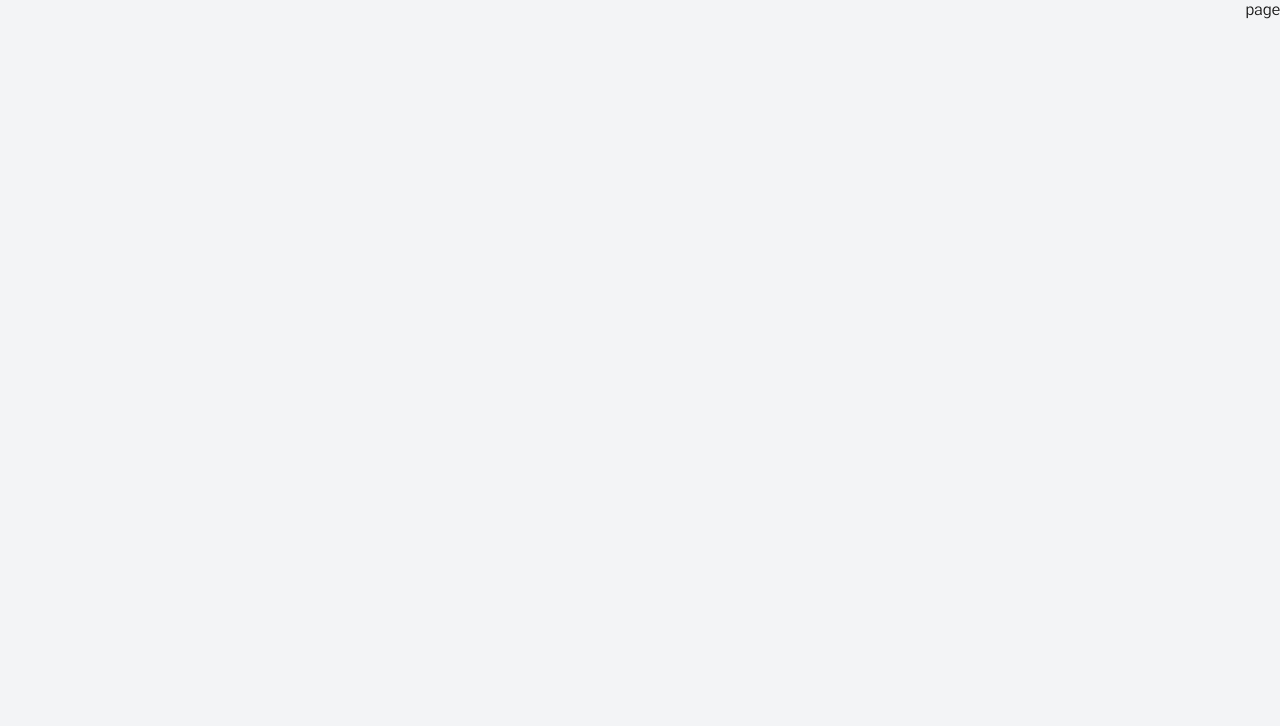
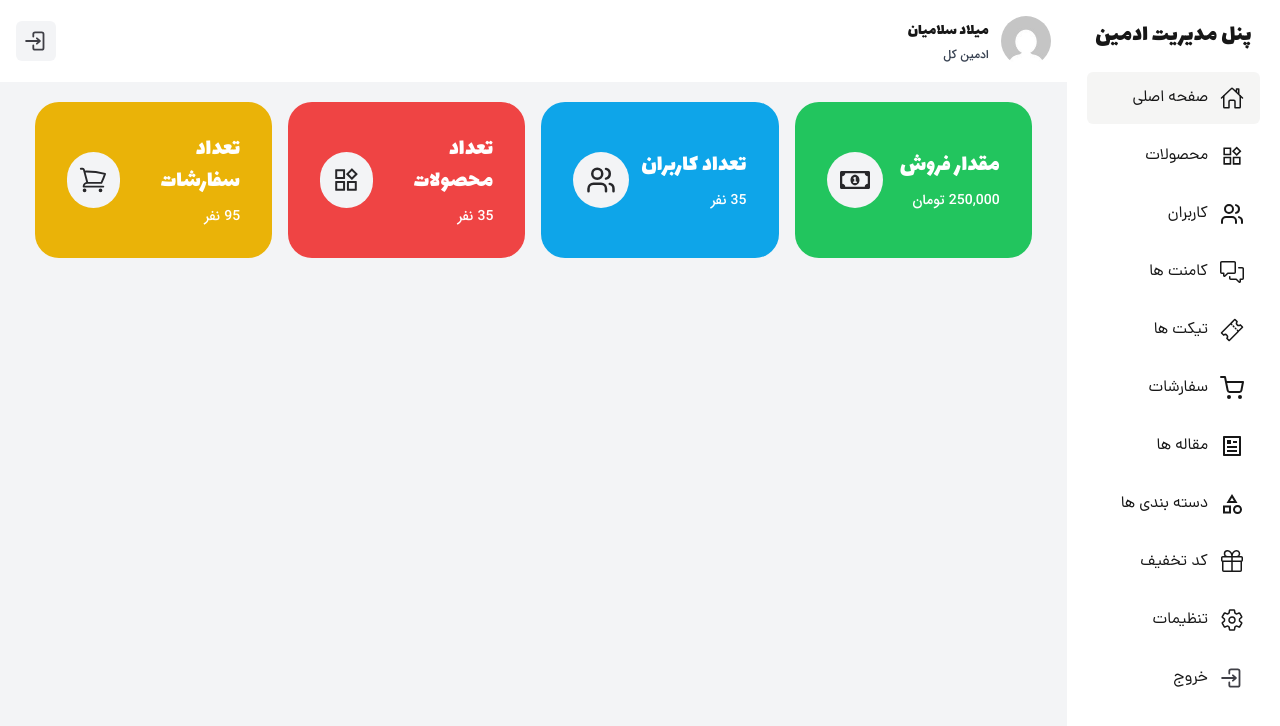
Before and after one commit to milad1385/tool-shop, a Next.js app: page /p-admin in a window 1280 px wide. Shown: the top 726 px of the page. Built offline with nearby package versions, Linux system fonts and the light colour scheme.

Commit message:
add admin panel main layout

```diff
--- /dev/null
+++ b/src/app/p-admin/layout.tsx
@@ -0,0 +1,17 @@
+import Sidebar from "@/components/modules/p-admin/Sidebar";
+import Topbar from "@/components/modules/p-admin/Topbar";
+import React from "react";
+
+function layout({ children }: { children: React.ReactNode }) {
+  return (
+    <div className="grid grid-cols-12 h-screen">
+      <Sidebar />
+      <div className="col-span-12 lg:col-span-10">
+        <Topbar />
+        <div className="p-5">{children}</div>
+      </div>
+    </div>
+  );
+}
+
+export default layout;
--- a/src/app/p-admin/page.tsx
+++ b/src/app/p-admin/page.tsx
@@ -1,9 +1,13 @@
-import React from 'react'
+import Container from "@/components/modules/p-admin/Container";
+import Stats from "@/components/templates/p-admin/Stats";
+import React from "react";
 
 function page() {
   return (
-    <div>page</div>
-  )
+    <Container>
+      <Stats />
+    </Container>
+  );
 }
 
-export default page
+export default page;
--- /dev/null
+++ b/src/components/modules/p-admin/Container.tsx
@@ -0,0 +1,7 @@
+import React from "react";
+
+function Container({ children }: { children: React.ReactNode }) {
+  return <div className="container">{children}</div>;
+}
+
+export default Container;
--- /dev/null
+++ b/src/components/modules/p-admin/Logout.tsx
@@ -0,0 +1,15 @@
+import React from "react";
+import { HiMiniArrowRightEndOnRectangle } from "react-icons/hi2";
+
+function Logout() {
+  return (
+    <div
+      className={`flex items-center gap-x-2 text-[15px] cursor-pointer  md:text-base p-3 md:py-3.5 md:px-4 hover:bg-stone-100 rounded-md duration-300`}
+    >
+      <HiMiniArrowRightEndOnRectangle className="text-2xl text-zinc-700" />
+      <span className="mr-1">خروج</span>
+    </div>
+  );
+}
+
+export default Logout;
--- /dev/null
+++ b/src/components/modules/p-admin/MenuItem.tsx
@@ -0,0 +1,25 @@
+"use client";
+import { ILinks } from "@/libs/types";
+import Link from "next/link";
+import { usePathname } from "next/navigation";
+import React from "react";
+
+function MenuItem({ title, href, icon }: ILinks) {
+  const pathname = usePathname();
+
+  const isActive = pathname === href;
+
+  return (
+    <Link
+      href={href}
+      className={`flex items-center  gap-x-2 text-[15px] md:text-base p-3 md:py-3.5 md:px-4 hover:bg-stone-100 rounded-md duration-300 ${
+        isActive ? "bg-stone-100" : ""
+      }`}
+    >
+      {icon}
+      <span className="mr-1">{title}</span>
+    </Link>
+  );
+}
+
+export default MenuItem;
--- /dev/null
+++ b/src/components/modules/p-admin/Sidebar.tsx
@@ -0,0 +1,21 @@
+import { adminPanelLinks } from "@/constants/data";
+import MenuItem from "./MenuItem";
+import Logout from "./Logout";
+
+function Sidebar() {
+  return (
+    <div className="col-span-2 bg-white">
+      <div className="sticky top-0 p-5">
+        <h1 className="font-Lalezar text-2xl text-center">پنل مدیریت ادمین</h1>
+        <ul className="mt-5 space-y-1.5">
+          {adminPanelLinks.map((link) => (
+            <MenuItem {...link} key={link.id} />
+          ))}
+          <Logout/>
+        </ul>
+      </div>
+    </div>
+  );
+}
+
+export default Sidebar;
--- /dev/null
+++ b/src/components/modules/p-admin/Topbar.tsx
@@ -0,0 +1,27 @@
+import Image from "next/image";
+import Logout from "@/components/templates/p-admin/Logout";
+
+function Topbar() {
+  return (
+    <div className="bg-white sticky top-0 z-50 p-4 flex items-center justify-between">
+      <div className="flex items-center gap-x-3">
+        <Image
+          src="/images/user.jpg"
+          width={1920}
+          height={1080}
+          alt="user-profile"
+          className="w-[50px] h-[50px] rounded-full"
+        />
+        <div className="flex flex-col gap-y-1">
+          <span className="font-Lalezar">میلاد سلامیان</span>
+          <span className="text-xs font-IranMedium text-gray-700">ادمین کل</span>
+        </div>
+      </div>
+      <div>
+        <Logout/>
+      </div>
+    </div>
+  );
+}
+
+export default Topbar;
--- /dev/null
+++ b/src/components/templates/p-admin/Logout.tsx
@@ -0,0 +1,12 @@
+import React from "react";
+import { HiMiniArrowRightEndOnRectangle } from "react-icons/hi2";
+
+function Logout() {
+  return (
+    <button className="bg-gray-100 size-10 flex-center rounded-md hover:bg-gray-200 transition-all">
+      <HiMiniArrowRightEndOnRectangle className="text-2xl text-zinc-700" />
+    </button>
+  );
+}
+
+export default Logout;
--- /dev/null
+++ b/src/components/templates/p-admin/Stats.tsx
@@ -0,0 +1,45 @@
+import StatBox from "@/components/modules/p-user/StatBox";
+import React from "react";
+import { AiOutlineProduct } from "react-icons/ai";
+import { FaRegMoneyBillAlt } from "react-icons/fa";
+import { HiOutlineShoppingCart } from "react-icons/hi2";
+import { LuUsers } from "react-icons/lu";
+
+function Stats() {
+  return (
+    <div className="grid grid-cols-2  lg:grid-cols-4 gap-4 mb-5">
+      <StatBox
+        title="مقدار فروش"
+        icon={
+          <FaRegMoneyBillAlt className="text-zinc-800 text-xl md:text-3xl" />
+        }
+        className="bg-green-500 text-white"
+        desc="250,000 تومان"
+      />
+      <StatBox
+        title="تعداد کاربران"
+        icon={<LuUsers className="text-zinc-800 text-xl md:text-3xl" />}
+        className="bg-sky-500 text-white"
+        desc="35 نفر"
+      />
+      <StatBox
+        title="تعداد محصولات"
+        icon={
+          <AiOutlineProduct className="text-zinc-800 text-xl md:text-3xl" />
+        }
+        className="bg-red-500 text-white"
+        desc="35 نفر"
+      />
+      <StatBox
+        title="تعداد سفارشات"
+        icon={
+          <HiOutlineShoppingCart className="text-zinc-800 text-xl md:text-3xl" />
+        }
+        className="bg-yellow-500 text-white"
+        desc="95 نفر"
+      />
+    </div>
+  );
+}
+
+export default Stats;
--- a/src/constants/data.tsx
+++ b/src/constants/data.tsx
@@ -7,10 +7,20 @@ import {
   HiOutlineUser,
 } from "react-icons/hi2";
 import { LiaComments } from "react-icons/lia";
-import { IoTicketOutline } from "react-icons/io5";
+import {
+  IoHomeOutline,
+  IoSettingsOutline,
+  IoTicketOutline,
+} from "react-icons/io5";
 import { IoIosHome } from "react-icons/io";
 import { FaHeart, FaTools } from "react-icons/fa";
 import { BsBasket2Fill } from "react-icons/bs";
+import { AiOutlineProduct } from "react-icons/ai";
+import { LuUsers } from "react-icons/lu";
+import { GoCommentDiscussion, GoGift } from "react-icons/go";
+import { FiShoppingCart } from "react-icons/fi";
+import { RiArticleLine } from "react-icons/ri";
+import { MdOutlineCategory } from "react-icons/md";
 
 export const priority = [
   { id: 1, value: 1, label: "بسیار بالا" },
@@ -69,6 +79,69 @@ export const links = [
   },
 ];
 
+export const adminPanelLinks = [
+  {
+    id: 1,
+    title: "صفحه اصلی",
+    href: "/p-admin",
+    icon: <IoHomeOutline className="text-2xl" />,
+  },
+  {
+    id: 2,
+    title: "محصولات",
+    href: "/p-admin/products",
+    icon: <AiOutlineProduct className="text-2xl" />,
+  },
+  {
+    id: 3,
+    title: "کاربران",
+    href: "/p-admin/products",
+    icon: <LuUsers className="text-2xl" />,
+  },
+  {
+    id: 4,
+    title: "کامنت ها",
+    href: "/p-admin/comments",
+    icon: <GoCommentDiscussion className="text-2xl" />,
+  },
+  {
+    id: 5,
+    title: "تیکت ها",
+    href: "/p-admin/tickets",
+    icon: <IoTicketOutline className="text-2xl" />,
+  },
+  {
+    id: 6,
+    title: "سفارشات",
+    href: "/p-admin/orders",
+    icon: <FiShoppingCart className="text-2xl" />,
+  },
+  {
+    id: 7,
+    title: "مقاله ها",
+    href: "/p-admin/articles",
+    icon: <RiArticleLine className="text-2xl" />,
+  },
+  {
+    id: 8,
+    title: "دسته بندی ها",
+    href: "/p-admin/categories",
+    icon: <MdOutlineCategory className="text-2xl" />,
+  },
+  {
+    id: 9,
+    title: "کد تخفیف",
+    href: "/p-admins/discount",
+    icon: <GoGift className="text-2xl" />,
+  },
+  {
+    id: 10,
+    title: "تنظیمات",
+    href: "/p-admin/settings",
+    icon: <IoSettingsOutline className="text-2xl" />,
+  },
+];
+
 export const footerMenus = [
   {
     id: 1,
```
